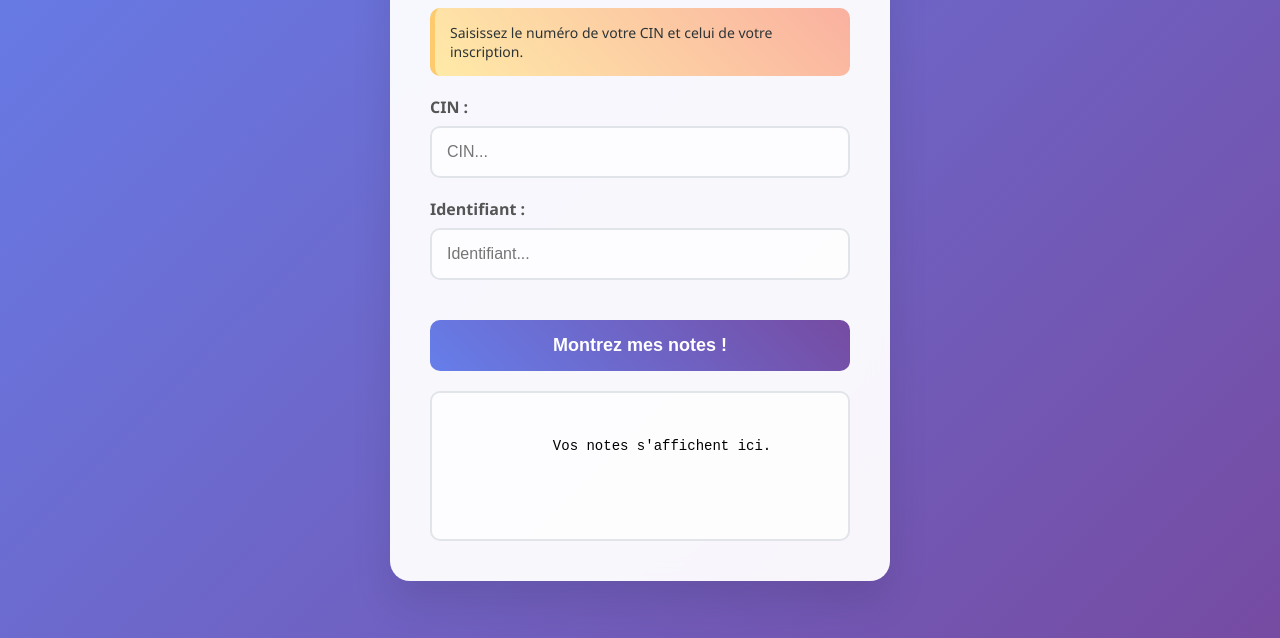
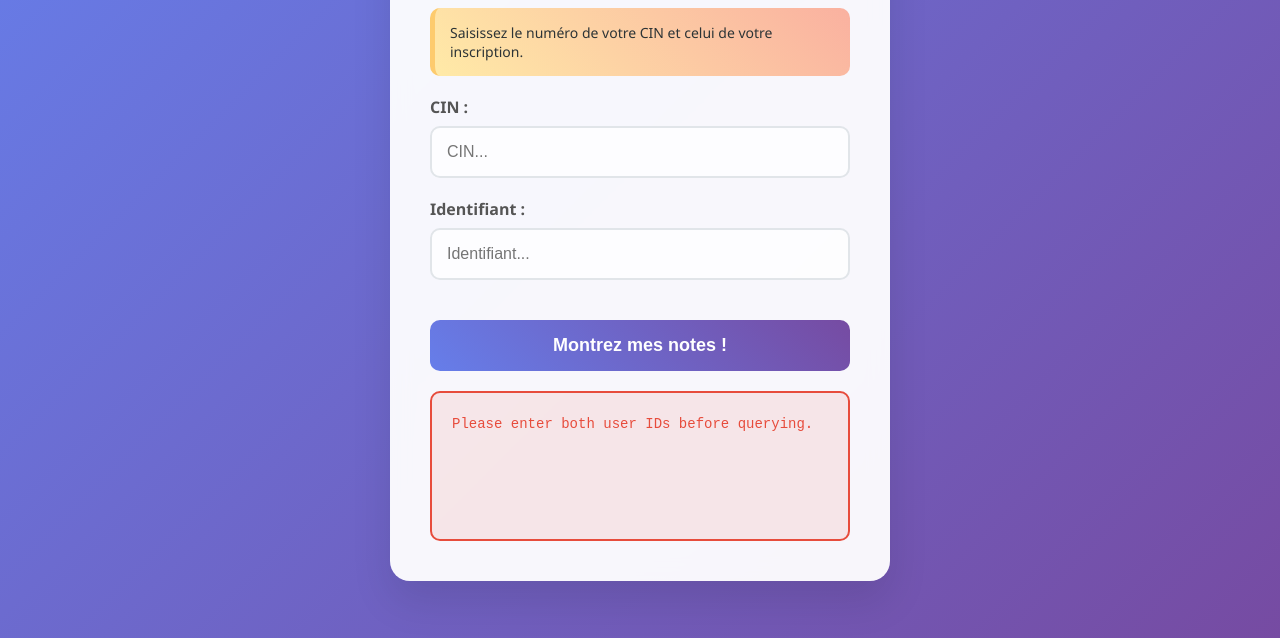
Before and after one commit to isetbz/isetbz.github.io, a plain HTML site: page index.html in a window 1280 px wide. Both pictures are taken after a click on the button "Montrez mes notes !". Shown: the part 162-800 px from the top of the page. Drawn offline with Linux system fonts and the light colour scheme.

Commit message:
change names of vars

```diff
--- a/index.html
+++ b/index.html
@@ -34,8 +34,8 @@
     </div>
 
     <script>
-        const cin = document.getElementById('cin');
-        const identifiant = document.getElementById('identifiant');
+        const cinInput = document.getElementById('cin');
+        const identifiantInput = document.getElementById('identifiant');
         const queryBtn = document.getElementById('queryBtn');
         const results = document.getElementById('results');
 
@@ -54,8 +54,8 @@
         }
 
         function queryUsers() {
-            const cin = cin.value.trim();
-            const identifiant = identifiant.value.trim();
+            const cin = cinInput.value.trim();
+            const identifiant = identifiantInput.value.trim();
 
             if (!cin || !identifiant) {
                 displayResults('Please enter both user IDs before querying.', 'error');
```
